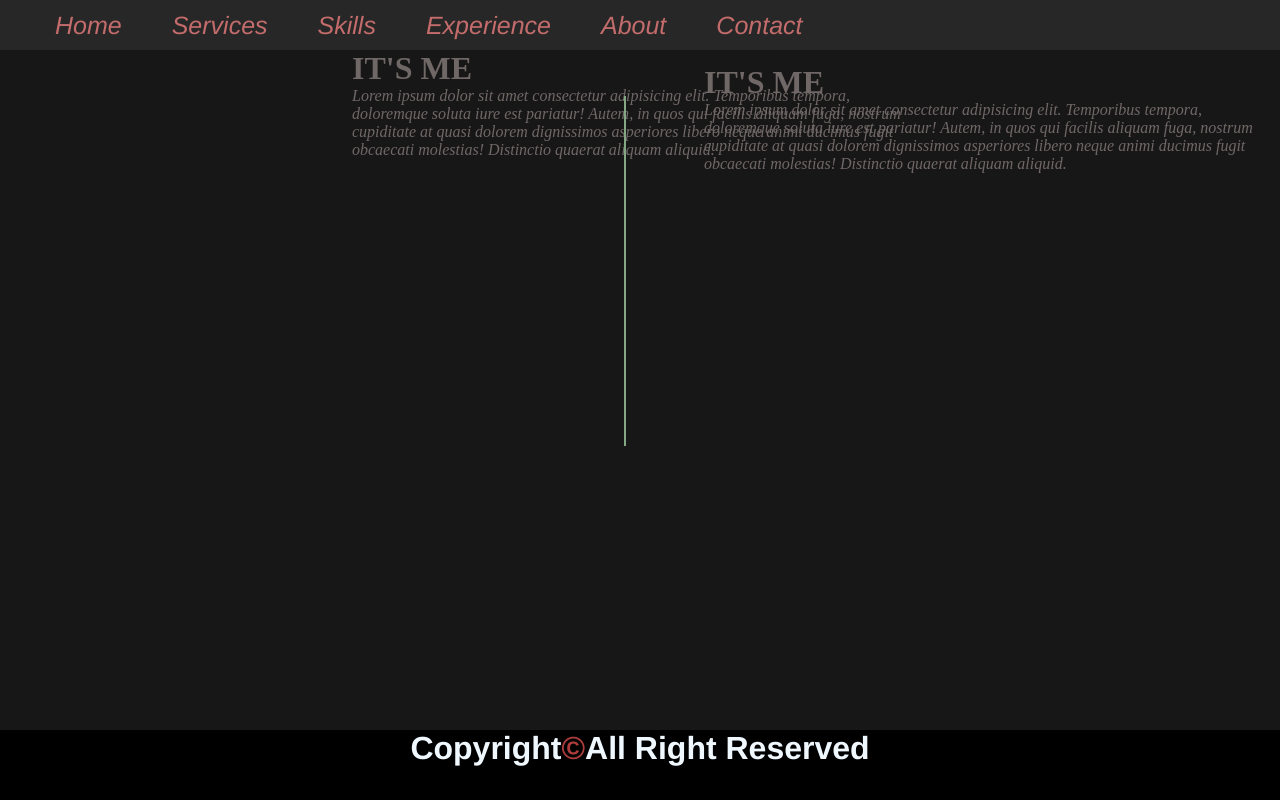
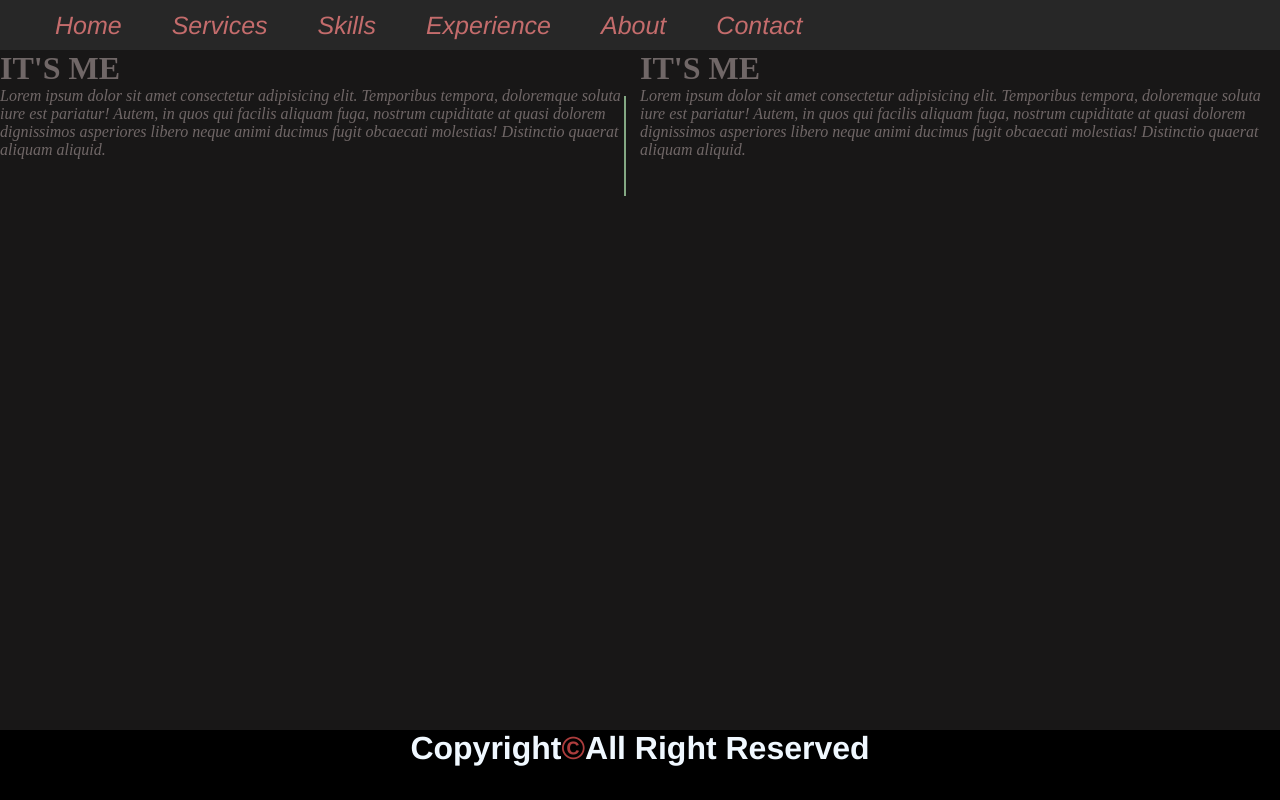
Before and after one commit to ibadatibadatibadat/Ibadat-Personal-Portfolio, a React (Vite) app: page / in a window 1280 px wide. Built offline with nearby package versions, Linux system fonts and the light colour scheme.

Commit message:
Refracting Home Page Styles

```diff
--- a/src/styles/home.css
+++ b/src/styles/home.css
@@ -4,21 +4,13 @@
   height: 85vh;
 }
 
-.div1 {
-  width: 45%;
-  /* margin-left: 40px;
-  padding: 40px; */
+/* .div1 {
 }
 .div2 {
-  width: 45%;
-  /* height: 30vh; */
-  position: absolute;
-  top: 8%;
-  left: 55%;
-}
+} */
 .line {
   border-left: 2px solid rgb(131, 168, 131);
-  height: 350px;
+  height: 100px;
   position: absolute;
   left: 49%;
   margin-left: -3px;
```
